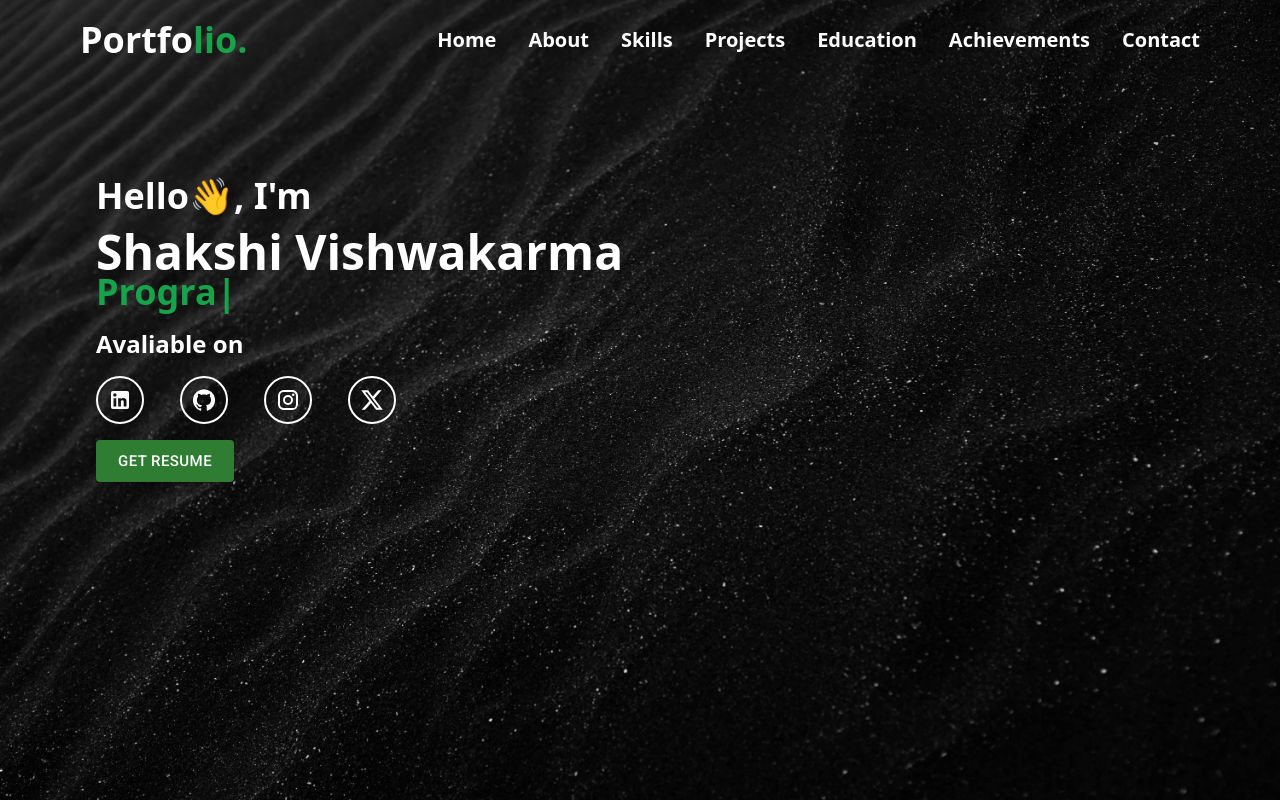
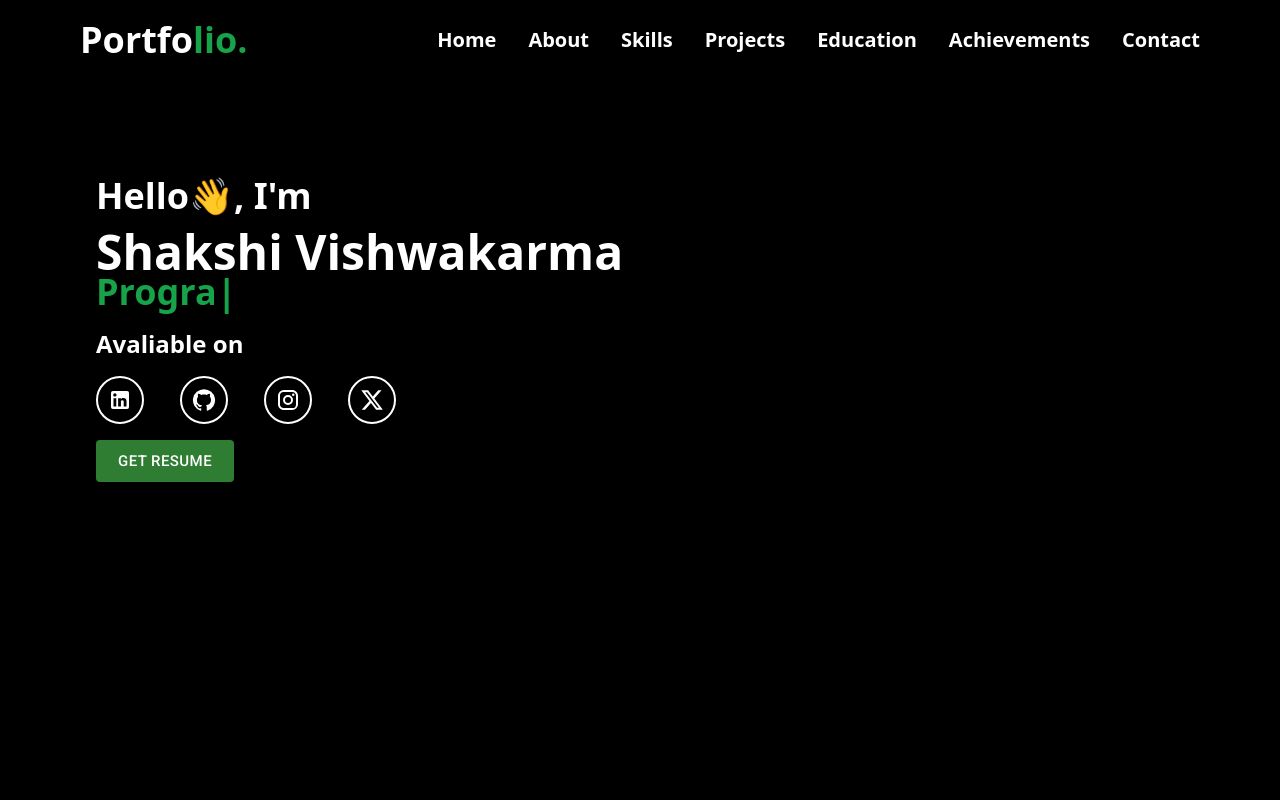
Before and after one commit to Shakshi94/portfolio, a React (Vite) app: page / in a window 1280 px wide. Shown: the top 802 px of the page. Built offline with nearby package versions, Linux system fonts and the light colour scheme.

Commit message:
change in image url

```diff
--- a/src/components/Home.jsx
+++ b/src/components/Home.jsx
@@ -7,7 +7,7 @@ import XIcon from '@mui/icons-material/X';
 function Home(){
     return(
         <>
-        <div className={` bg-no-repeat bg-cover bg-center bg-local bg-[url('public/backgroundimage.jpg')] max-w-screen-2xl container mx-auto px-4 md:px-20 bg-black text-white min-h-screen py-20`} id="Home">
+        <div className={` bg-no-repeat bg-cover bg-center bg-local bg-[url('dist\backgroundimage.jpg')] max-w-screen-2xl container mx-auto px-4 md:px-20 bg-black text-white min-h-screen py-20`} id="Home">
 
 
             <div className="home flex flex-row flex-cols mx-4 ">
```
Also changed, not shown: 1 other file (tests, documents, lock files or other folders).
